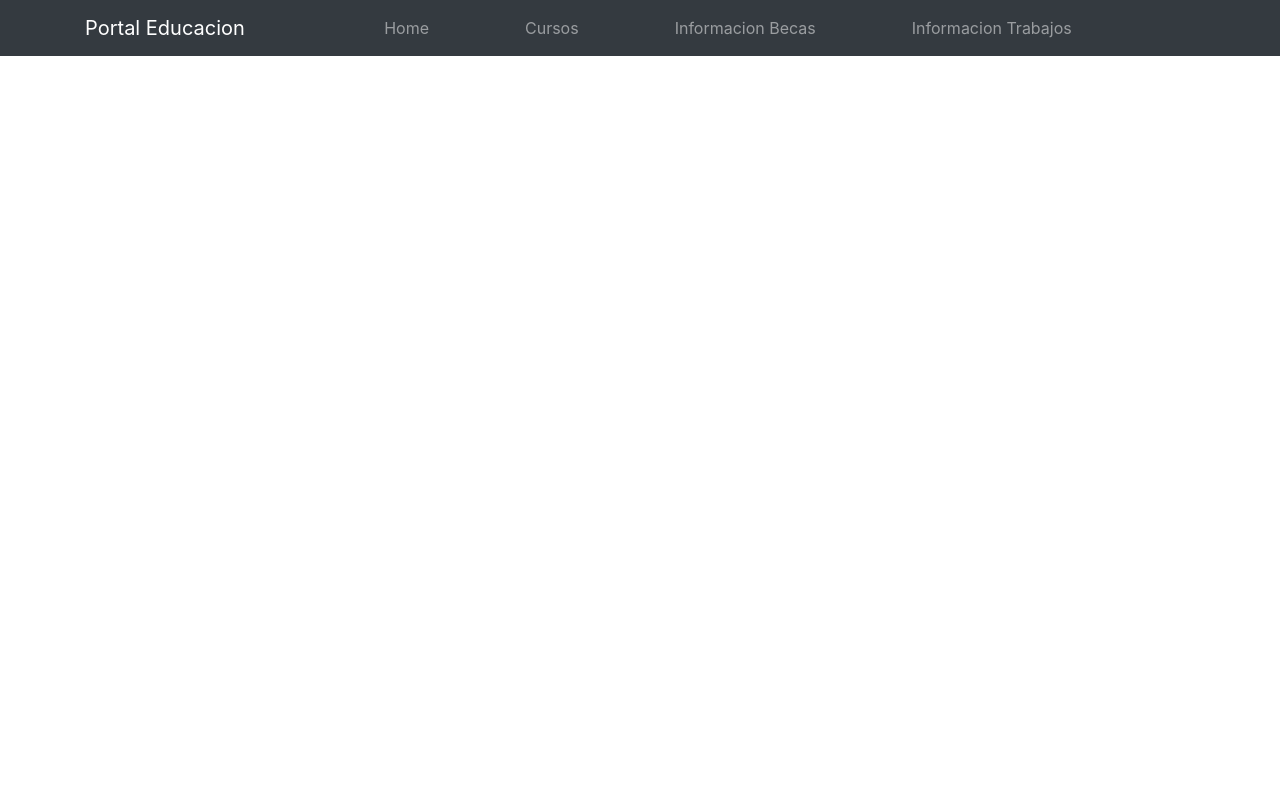
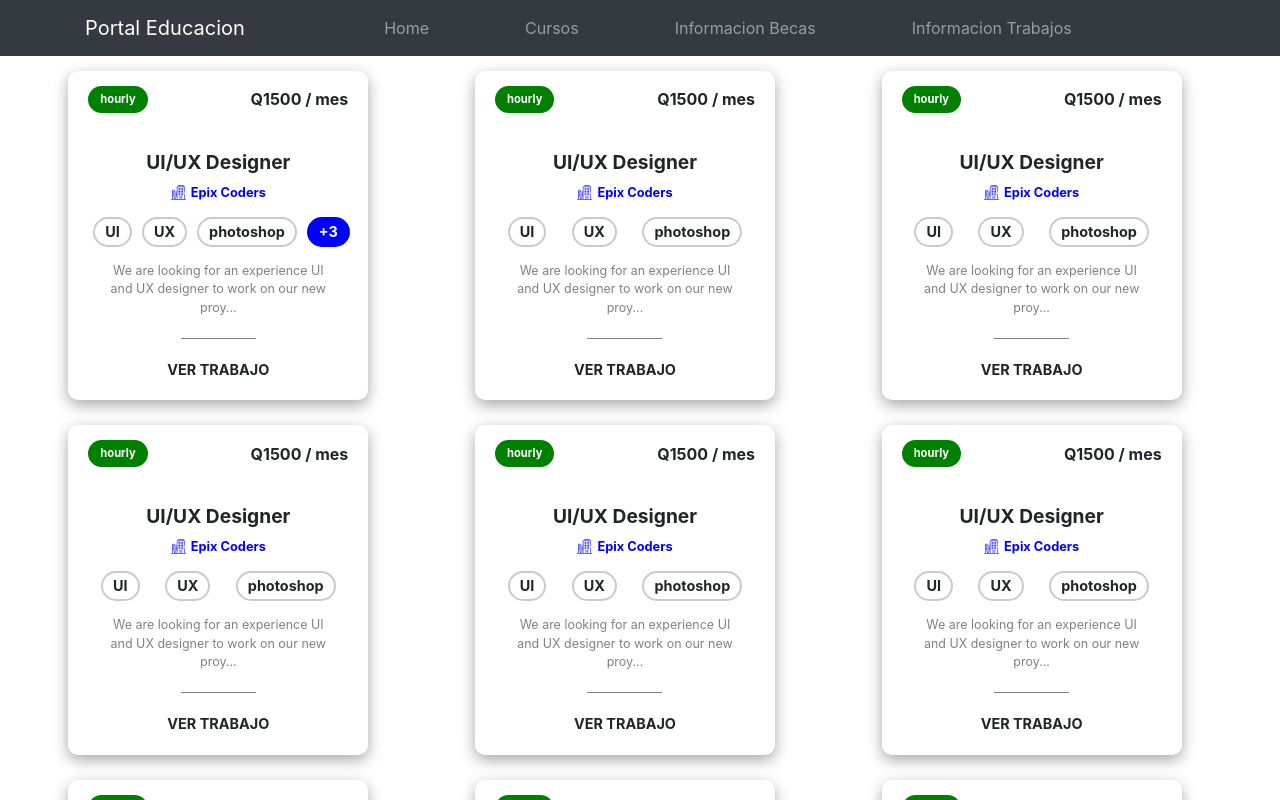
Before and after one commit to campeon19/Portal_Educacion_GT, a React (Create React App) app: page /jobs in a window 1280 px wide. Built offline with nearby package versions, Linux system fonts and the light colour scheme.

Commit message:
jobs initial

```diff
--- a/src/App.js
+++ b/src/App.js
@@ -3,6 +3,7 @@ import CourseDetail from './Components/CourseDetail/CourseDetail';
 import { Switch, Route } from 'react-router-dom';
 import Navbar_Course from './Components/Navbars/Navbar-Courses'
 import CourseSearcher from './Components/Courses/CourseSearcher';
+import Jobs from './Components/Jobs/Jobs';
 
 function App() {
   return (
@@ -14,6 +15,10 @@ function App() {
         <Route path="/courses/:id" exact>
           <CourseDetail />
         </Route>
+
+        <Route path="/jobs" exact>
+          <Jobs />
+        </Route>
       </Switch>
     </Layout>
   );
--- /dev/null
+++ b/src/Components/Jobs/JobCard/JobCard.jsx
@@ -0,0 +1,54 @@
+import styles from './JobCard.module.css';
+import officeIcon from '../../../assets/icons/office-building.png';
+
+const JobCard = (props) => {
+  const { time, payment, title, company, requirements, description } =
+    props.data;
+
+  const showText =
+    description.length > 75 ? description.slice(0, 75) + '...' : description;
+
+  let moreThan3;
+
+  if (requirements.length > 3) {
+    moreThan3 = requirements.length - 3;
+  }
+
+  return (
+    <div className={styles.container}>
+      <div className={styles.header}>
+        <div className={styles.time}>{time}</div>
+        <div className={styles.payment}>Q{payment} / mes</div>
+      </div>
+
+      <p className={styles.title}>{title}</p>
+
+      <div className={styles.company}>
+        <img src={officeIcon} alt="" />
+        <p>{company}</p>
+      </div>
+
+      <div className={styles.requirements}>
+        {(moreThan3 ? requirements.slice(0, 3) : requirements).map(
+          (item, index) => {
+            return (
+              <div key={index} className={styles.requirementsItem}>
+                {item}
+              </div>
+            );
+          }
+        )}
+
+        {moreThan3 && <div className={styles.moreR}>+{moreThan3}</div>}
+      </div>
+
+      <p className={styles.description}>{showText}</p>
+
+      <div className={styles.divisor}></div>
+
+      <div className={styles.button}>VER TRABAJO</div>
+    </div>
+  );
+};
+
+export default JobCard;
--- /dev/null
+++ b/src/Components/Jobs/JobCard/JobCard.module.css
@@ -0,0 +1,131 @@
+.container {
+    margin-bottom: 25px;
+    width: 300px;
+    box-shadow: rgba(0, 0, 0, 0.35) 0px 5px 15px;
+    padding: 15px 20px;
+    display: flex;
+    flex-direction: column;
+    align-items: center;
+    user-select: none;
+    border-radius: 10px;
+}
+
+.header {
+    width: 100%;
+    display: flex;
+    justify-content: space-between;
+    align-items: center;
+}
+
+.time {
+    font-weight: bold;
+    border-radius: 15px;
+    background-color: green;
+    font-size: 0.7rem;
+    padding: 5px 12px;
+    color: white;
+}
+
+.payment {
+    font-weight: bold;
+    font-size: 1rem;
+}
+
+.title {
+    height: 30px;
+    width: 100%;
+    margin: 0;
+    margin-top: 35px;
+    text-align: center;
+    font-weight: bold;
+    font-size: 1.2rem;
+    overflow: hidden;
+    text-overflow: ellipsis;
+    white-space: nowrap;
+}
+
+.company {
+    margin-top: 5px;
+    display: flex;
+    align-items: center;
+    justify-content: center;
+}
+
+.company img {
+    height: 15px;
+    width: 15px;
+}
+
+.company p {
+    margin: 0;
+    margin-left: 5px;
+    color: blue;
+    font-weight: bold;
+    font-size: 0.8rem;
+}
+
+.requirements {
+    width: 100%;
+    margin-top: 15px;
+    display: flex;
+    justify-content: space-around;
+}
+
+.requirementsItem {
+    display: flex;
+    align-items: center;
+    margin-left: 5px;
+    margin-right: 5px;
+    font-weight: bold;
+    font-size: 0.9rem;
+    border: 2px solid rgb(202, 202, 202);
+    border-radius: 15px;
+    padding: 2px 10px;
+}
+
+.moreR {
+    display: flex;
+    align-items: center;
+    margin-left: 5px;
+    margin-right: 5px;
+    font-weight: bold;
+    font-size: 0.9rem;
+    border-radius: 15px;
+    padding: 2px 12px;
+    background-color: blue;
+    color: white;
+}
+
+.description {
+    margin: 0;
+    margin-top: 15px;
+    margin-left: 15px;
+    margin-right: 15px;
+    text-overflow: ellipsis;
+    font-size: 0.78rem;
+    text-align: center;
+    color: grey;
+}
+
+.divisor {
+    margin-top: 20px;
+    width: 75px;
+    height: 1px;
+    background-color: grey;
+}
+
+.button {
+    margin-top: 15px;
+    font-weight: bold;
+    font-size: 0.9rem;
+    user-select: none;
+    cursor: pointer;
+    padding: 5px 7px;
+    transition: 400ms;
+    border-radius: 2px;
+}
+
+.button:hover {
+    background-color: rgb(240, 240, 240);
+    box-shadow: rgba(50, 50, 93, 0.25) 0px 6px 12px -2px, rgba(0, 0, 0, 0.3) 0px 3px 7px -3px;
+}
--- /dev/null
+++ b/src/Components/Jobs/Jobs.jsx
@@ -0,0 +1,100 @@
+import JobCard from './JobCard/JobCard';
+import styles from './Jobs.module.css';
+
+const DUMMY_JOBS = [
+  {
+    time: 'hourly',
+    payment: 1500,
+    title: 'UI/UX Designer',
+    company: 'Epix Coders',
+    requirements: ['UI', 'UX', 'photoshop', 'UI', 'UX', 'photoshop'],
+    description:
+      'We are looking for an experience UI and UX designer to work on our new proyects.',
+  },
+  {
+    time: 'hourly',
+    payment: 1500,
+    title: 'UI/UX Designer',
+    company: 'Epix Coders',
+    requirements: ['UI', 'UX', 'photoshop'],
+    description:
+      'We are looking for an experience UI and UX designer to work on our new proyects.',
+  },
+  {
+    time: 'hourly',
+    payment: 1500,
+    title: 'UI/UX Designer',
+    company: 'Epix Coders',
+    requirements: ['UI', 'UX', 'photoshop'],
+    description:
+      'We are looking for an experience UI and UX designer to work on our new proyects.',
+  },
+  {
+    time: 'hourly',
+    payment: 1500,
+    title: 'UI/UX Designer',
+    company: 'Epix Coders',
+    requirements: ['UI', 'UX', 'photoshop'],
+    description:
+      'We are looking for an experience UI and UX designer to work on our new proyects.',
+  },
+  {
+    time: 'hourly',
+    payment: 1500,
+    title: 'UI/UX Designer',
+    company: 'Epix Coders',
+    requirements: ['UI', 'UX', 'photoshop'],
+    description:
+      'We are looking for an experience UI and UX designer to work on our new proyects.',
+  },
+  {
+    time: 'hourly',
+    payment: 1500,
+    title: 'UI/UX Designer',
+    company: 'Epix Coders',
+    requirements: ['UI', 'UX', 'photoshop'],
+    description:
+      'We are looking for an experience UI and UX designer to work on our new proyects.',
+  },
+  {
+    time: 'hourly',
+    payment: 1500,
+    title: 'UI/UX Designer',
+    company: 'Epix Coders',
+    requirements: ['UI', 'UX', 'photoshop'],
+    description:
+      'We are looking for an experience UI and UX designer to work on our new proyects.',
+  },
+  {
+    time: 'hourly',
+    payment: 1500,
+    title: 'UI/UX Designer',
+    company: 'Epix Coders',
+    requirements: ['UI', 'UX', 'photoshop'],
+    description:
+      'We are looking for an experience UI and UX designer to work on our new proyects.',
+  },
+  {
+    time: 'hourly',
+    payment: 1500,
+    title: 'UI/UX Designer',
+    company: 'Epix Coders',
+    requirements: ['UI', 'UX', 'photoshop'],
+    description:
+      'We are looking for an experience UI and UX designer to work on our new proyects.',
+  },
+];
+
+const Jobs = () => {
+  return (
+    <div className={styles.screen}>
+      <div className={styles.jobsContainer}>
+        {DUMMY_JOBS.map((item, index) => {
+          return <JobCard data={item} key={index} />;
+        })}
+      </div>
+    </div>
+  );
+};
+
+export default Jobs;
--- /dev/null
+++ b/src/Components/Jobs/Jobs.module.css
@@ -0,0 +1,36 @@
+.screen {
+    width: calc(100% - 30px);
+    height: calc(100% - 30px);
+    padding: 15px;
+}
+
+.jobsContainer {
+    width: 100%;
+    display: grid;
+    justify-content: space-around;
+    grid-template-columns: auto auto auto auto auto;
+}
+
+@media (max-width: 1600px) {
+    .jobsContainer {
+        grid-template-columns: auto auto auto auto;
+    }
+}
+
+@media (max-width: 1300px) {
+    .jobsContainer {
+        grid-template-columns: auto auto auto;
+    }
+}
+
+@media (max-width: 1000px) {
+    .jobsContainer {
+        grid-template-columns: auto auto;
+    }
+}
+
+@media (max-width: 700px) {
+    .jobsContainer {
+        grid-template-columns: auto;
+    }
+}
```
Also changed, not shown: src/assets/icons/office-building.png (added).
